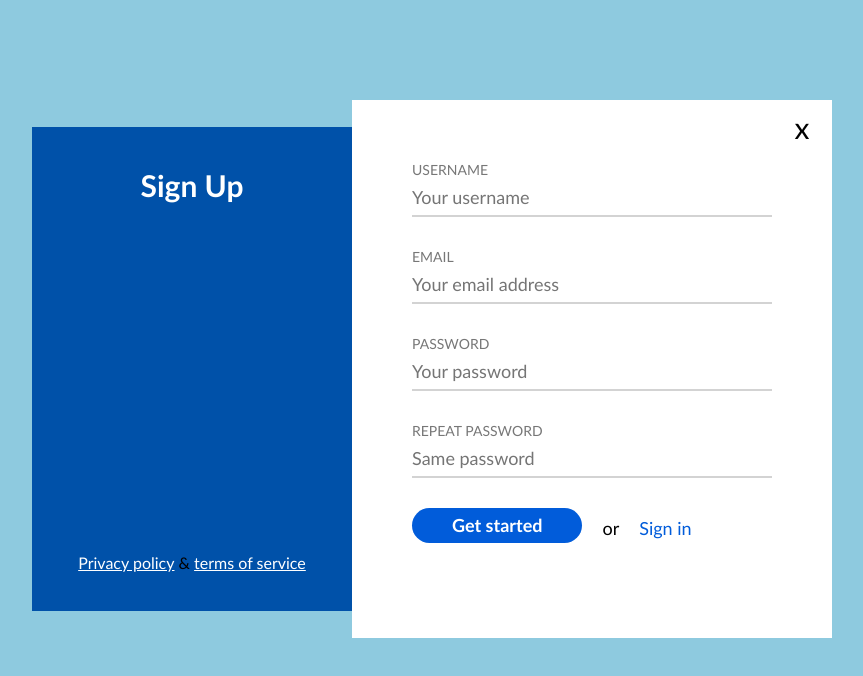
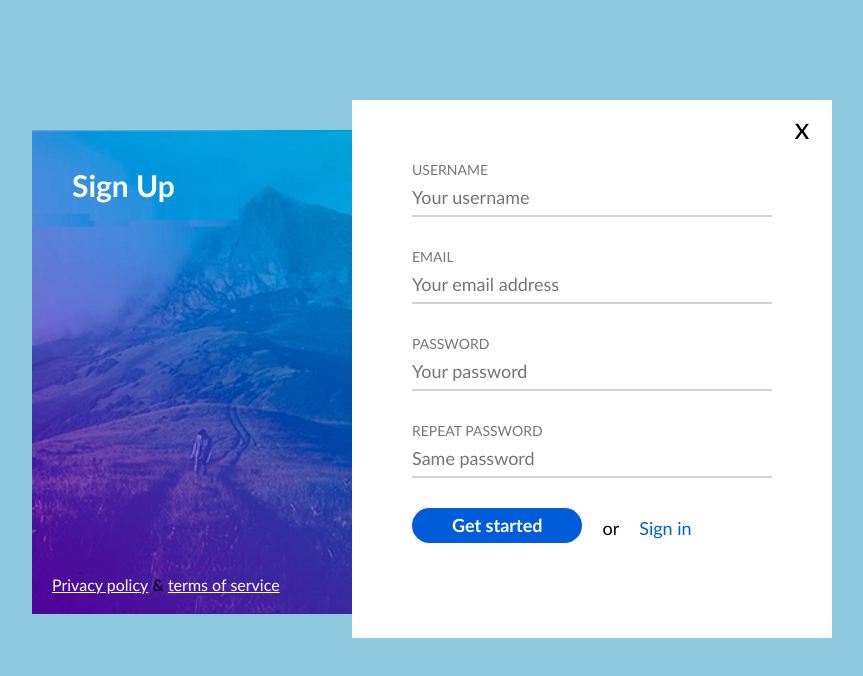
Before and after one commit to Gytzum/3-auth, a plain HTML site: page index.html in a window 1280 px wide. Shown: the whole page, without its empty margins (208-1071 px from the left). Drawn offline with Linux system fonts and the light colour scheme.

Commit message:
background-image

```diff
--- a/css/main.css
+++ b/css/main.css
@@ -16,37 +16,38 @@ body{
     margin-right: calc((100% - 800px) / 2);
     margin-top: 100px;
     position: relative;
-
 }
 .left-column {
     display: inline-block;
     width: 40%;
-    background-color: #0051a9;
     padding: 40px;
     position: absolute;
-    top: 0px;
+    background-color: blue;
+    top: 30px;
     left: 0;
-    text-align: center;
+    bottom: 30px;
+    background: url(../img/hill.png);
+    background-repeat: no-repeat;
+    background-size: cover;
+    background-position: bottom center;
     height: 484px;
-    margin-top: 27px;
 
 }
 
 .main-title{
     color: white;
     font-size: 30px;
-    margin-bottom: 100px;
     display: inline-block;
     width: 100%;
+    line-height: 30px;
+
 }
 .bottom-links {
     display: inline-block;
+    position: absolute;
     bottom: 20px;
     right: 30px;
-    top: 30px;
-    left: 0;
-    margin-top: 250px;
-
+    left: 20px;
 }
 .link {
     color: white;
@@ -67,14 +68,10 @@ body{
     text-align: center;
     line-height: 54px;
     font-size: 30px;
-    float: right;
     position: absolute;
     top: 0;
     right: 0;
 }
-
-
-
 .form {
     display: inline-block;
     width: 100%;
@@ -88,7 +85,6 @@ symbol {
     width: 100%;
     margin-bottom: 30px;
 }
-
 .form > .form-row > label {
     display: inline-block;
     width: 100%;
@@ -96,9 +92,7 @@ symbol {
     text-transform: uppercase;
     font-size: 14px;
     line-height: 20px;
-
 }
-
 .form > .form-row > input {
     display: inline-block;
     width: 100%;
@@ -107,7 +101,6 @@ symbol {
     border: none;
     border-bottom: solid 2px lightgrey;
 }
-
 .form > .form-row > button {
     float: left;
     background-color: #015CDA;
@@ -120,7 +113,6 @@ symbol {
     border-radius: 20px;
     cursor: pointer;
 }
-
 .form > .form-row > span {
     float: left;
     padding: 10px;
@@ -128,7 +120,6 @@ symbol {
     font-size: 18px;
     margin-left: 10px;;
 }
-
 .form > .form-row > a {
     float: left;
     line-height: 20px;
```
Also changed, not shown: img/hill.png (added).
